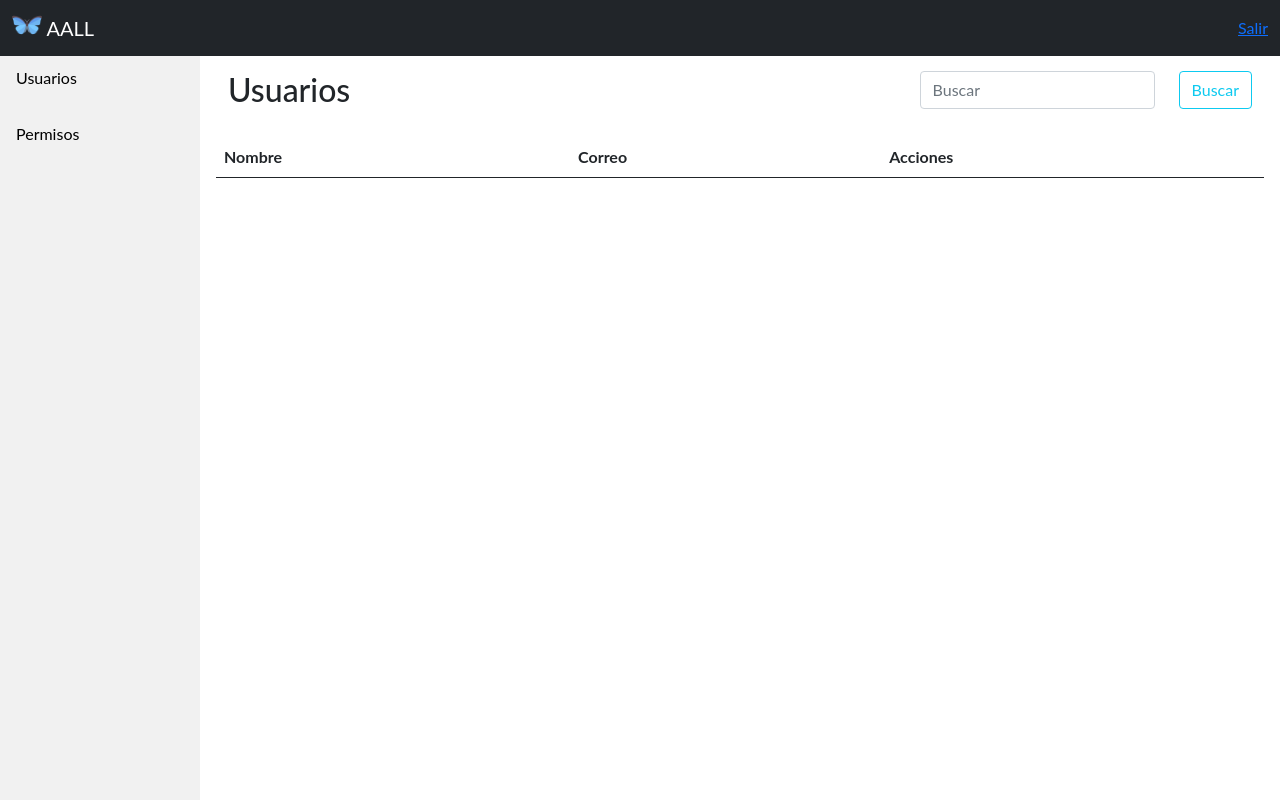
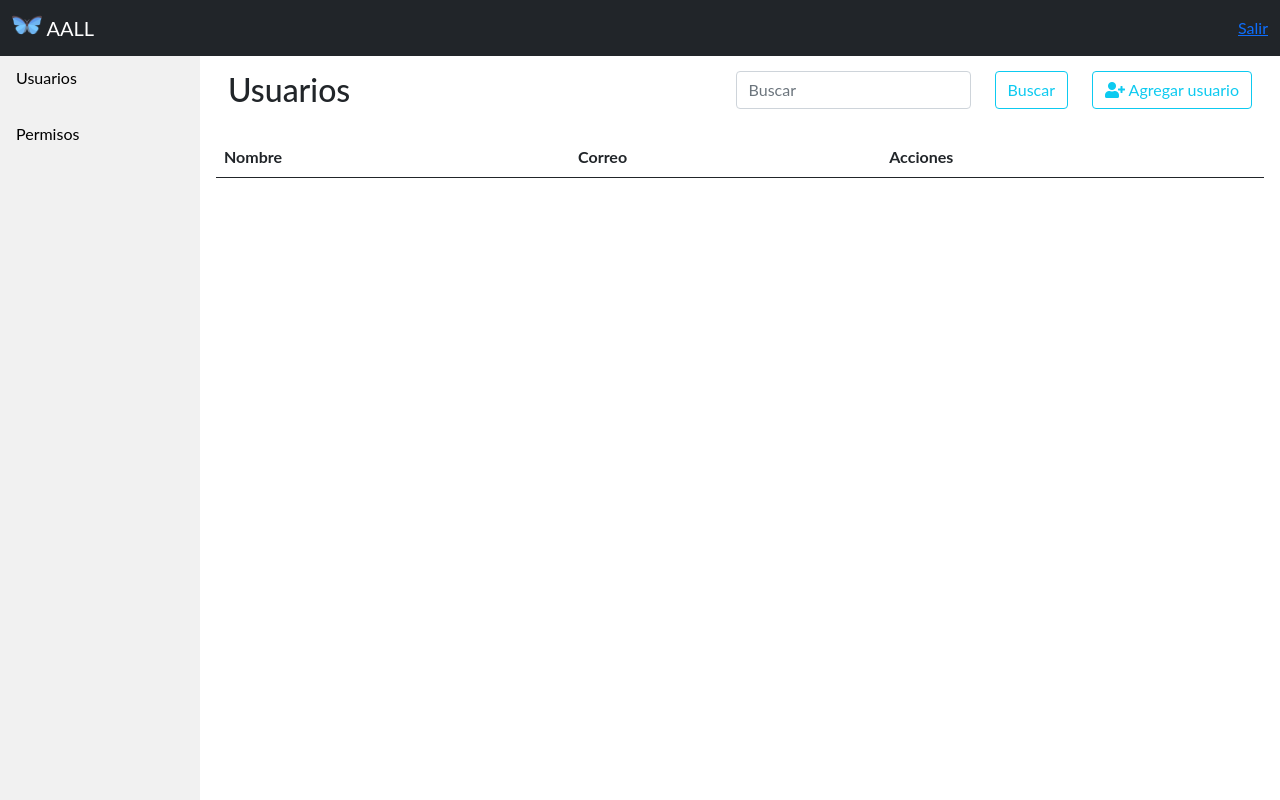
Before and after one commit to Aletvia/UsersAndPermissions, a Django app: page /usuarios/ in a window 1280 px wide. Run offline with Django 3.2, Linux system fonts and the light colour scheme; the visitor is signed in with stand-in values (Sample User, id 1); data comes from the database, SQL or seed files in the repository; lists and menus that the app fills with data are empty.

Commit message:
add button add user

```diff
--- a/templates/users/index.html
+++ b/templates/users/index.html
@@ -22,6 +22,11 @@
       </div>
       <div class="col-lg-auto">
         <button class="btn btn-outline-info" type="submit">Buscar</button>
+      </div>
+      <div class="col col-lg-auto">
+        <a class="btn btn-outline-info" href="{%url 'create_users' %}">
+          <i class="fa fa-user-plus" aria-hidden="true"></i> Agregar usuario
+        </a>
       </div>
     </div>
   </div>
```
